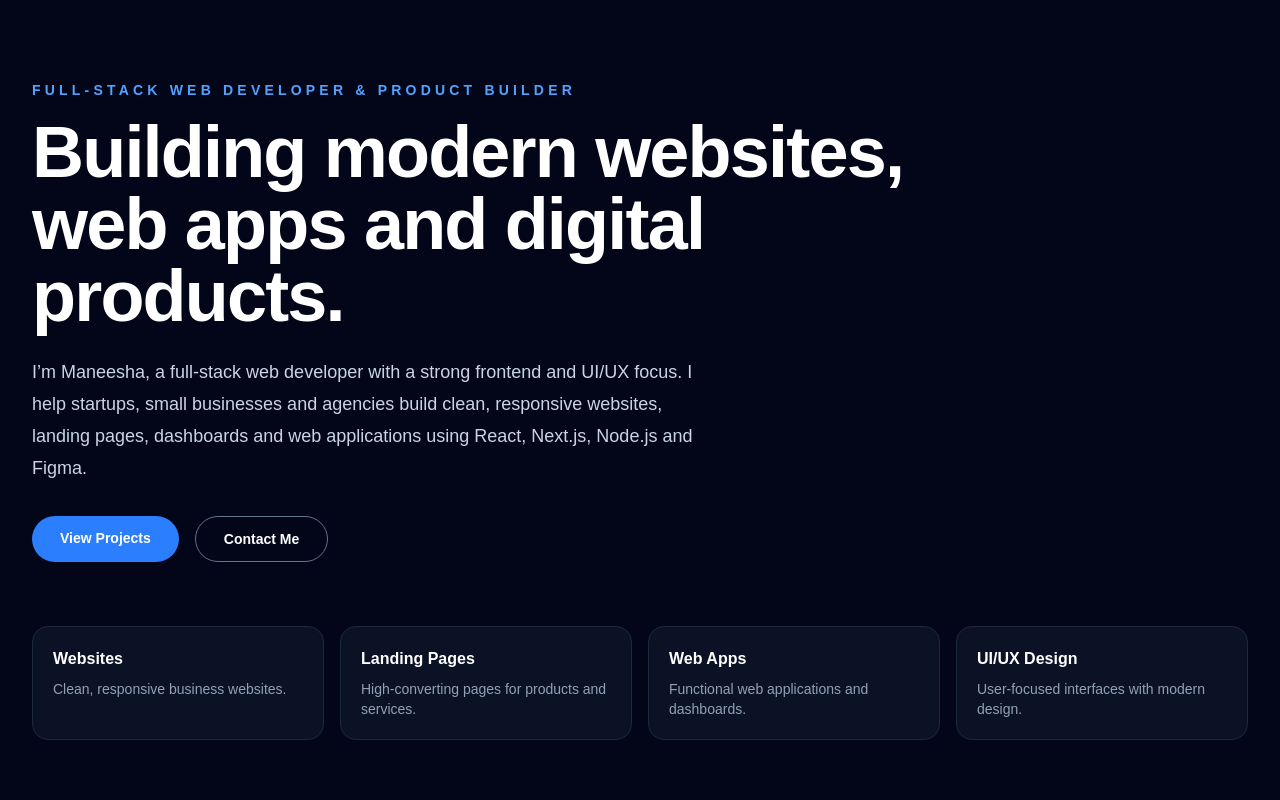
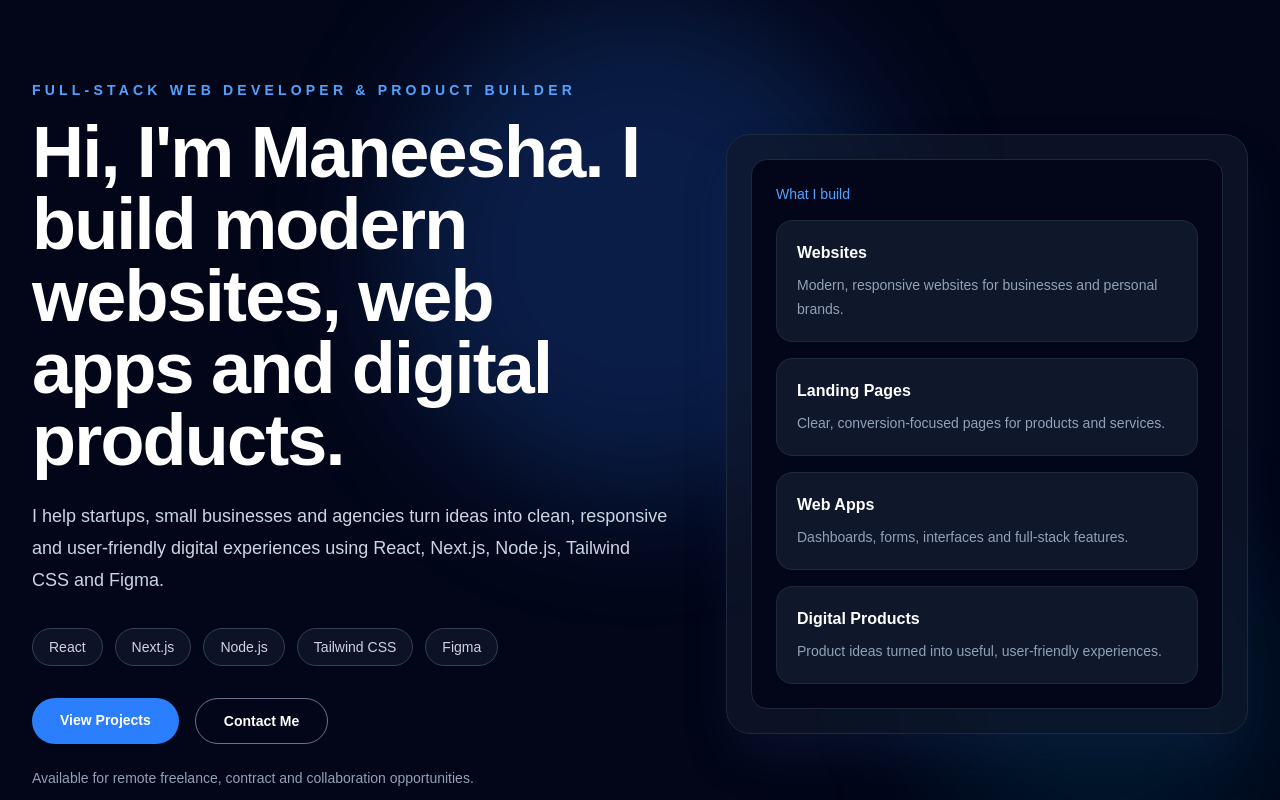
Before and after one commit to Shehara-Jay/maneesha-portfolio, a Next.js app: page / in a window 1280 px wide. Shown: the top 800 px of the page. Built offline with nearby package versions, Linux system fonts and the light colour scheme.

Commit message:
Improve hero section design

```diff
--- a/app/page.tsx
+++ b/app/page.tsx
@@ -2,23 +2,38 @@ export default function Home() {
   return (
     <main className="min-h-screen bg-white text-slate-900">
       {/* Hero Section */}
-      <section className="bg-slate-950 text-white">
-        <div className="mx-auto flex min-h-screen max-w-7xl flex-col justify-center px-6 py-20 lg:px-8">
-          <div className="max-w-4xl">
+{/* Hero Section */}
+      <section className="relative overflow-hidden bg-slate-950 text-white">
+        <div className="absolute left-1/2 top-0 h-[500px] w-[500px] -translate-x-1/2 rounded-full bg-blue-500/20 blur-3xl" />
+        <div className="absolute bottom-0 right-0 h-[350px] w-[350px] rounded-full bg-cyan-500/10 blur-3xl" />
+
+        <div className="relative mx-auto flex min-h-screen max-w-7xl flex-col justify-center px-6 py-20 lg:px-8">
+          <div className="grid items-center gap-14 lg:grid-cols-[1.1fr_0.9fr]">
+            <div>
               <p className="mb-4 text-sm font-semibold uppercase tracking-[0.3em] text-blue-400">
                 Full-Stack Web Developer & Product Builder
               </p>
 
               <h1 className="mb-6 text-4xl font-bold tracking-tight sm:text-6xl lg:text-7xl">
-              Building modern websites, web apps and digital products.
+                Hi, I&apos;m Maneesha. I build modern websites, web apps and digital products.
               </h1>
 
               <p className="mb-8 max-w-2xl text-lg leading-8 text-slate-300">
-              I’m Maneesha, a full-stack web developer with a strong frontend
-              and UI/UX focus. I help startups, small businesses and agencies
-              build clean, responsive websites, landing pages, dashboards and
-              web applications using React, Next.js, Node.js and Figma.
+                I help startups, small businesses and agencies turn ideas into clean,
+                responsive and user-friendly digital experiences using React, Next.js,
+                Node.js, Tailwind CSS and Figma.
               </p>
+
+              <div className="mb-8 flex flex-wrap gap-3">
+                {["React", "Next.js", "Node.js", "Tailwind CSS", "Figma"].map((item) => (
+                  <span
+                    key={item}
+                    className="rounded-full border border-slate-700 bg-slate-900/80 px-4 py-2 text-sm text-slate-300"
+                  >
+                    {item}
+                  </span>
+                ))}
+              </div>
 
               <div className="flex flex-col gap-4 sm:flex-row">
                 <a
@@ -35,35 +50,49 @@ export default function Home() {
                   Contact Me
                 </a>
               </div>
-          </div>
 
-          <div className="mt-16 grid gap-4 sm:grid-cols-2 lg:grid-cols-4">
-            <div className="rounded-2xl border border-slate-800 bg-slate-900/70 p-5">
-              <h3 className="font-semibold text-white">Websites</h3>
-              <p className="mt-2 text-sm text-slate-400">
-                Clean, responsive business websites.
+              <p className="mt-6 text-sm text-slate-400">
+                Available for remote freelance, contract and collaboration opportunities.
               </p>
             </div>
 
-            <div className="rounded-2xl border border-slate-800 bg-slate-900/70 p-5">
-              <h3 className="font-semibold text-white">Landing Pages</h3>
-              <p className="mt-2 text-sm text-slate-400">
-                High-converting pages for products and services.
+            <div className="rounded-3xl border border-slate-800 bg-slate-900/70 p-6 shadow-2xl shadow-blue-950/40">
+              <div className="rounded-2xl border border-slate-800 bg-slate-950 p-6">
+                <p className="mb-4 text-sm font-medium text-blue-400">
+                  What I build
+                </p>
+
+                <div className="space-y-4">
+                  {[
+                    {
+                      title: "Websites",
+                      description: "Modern, responsive websites for businesses and personal brands.",
+                    },
+                    {
+                      title: "Landing Pages",
+                      description: "Clear, conversion-focused pages for products and services.",
+                    },
+                    {
+                      title: "Web Apps",
+                      description: "Dashboards, forms, interfaces and full-stack features.",
+                    },
+                    {
+                      title: "Digital Products",
+                      description: "Product ideas turned into useful, user-friendly experiences.",
+                    },
+                  ].map((item) => (
+                    <div
+                      key={item.title}
+                      className="rounded-2xl border border-slate-800 bg-slate-900 p-5"
+                    >
+                      <h3 className="font-semibold text-white">{item.title}</h3>
+                      <p className="mt-2 text-sm leading-6 text-slate-400">
+                        {item.description}
                       </p>
                     </div>
-
-            <div className="rounded-2xl border border-slate-800 bg-slate-900/70 p-5">
-              <h3 className="font-semibold text-white">Web Apps</h3>
-              <p className="mt-2 text-sm text-slate-400">
-                Functional web applications and dashboards.
-              </p>
+                  ))}
                 </div>
-
-            <div className="rounded-2xl border border-slate-800 bg-slate-900/70 p-5">
-              <h3 className="font-semibold text-white">UI/UX Design</h3>
-              <p className="mt-2 text-sm text-slate-400">
-                User-focused interfaces with modern design.
-              </p>
+              </div>
             </div>
           </div>
         </div>
```
Lines whose indentation alone changed are shown as unchanged.
